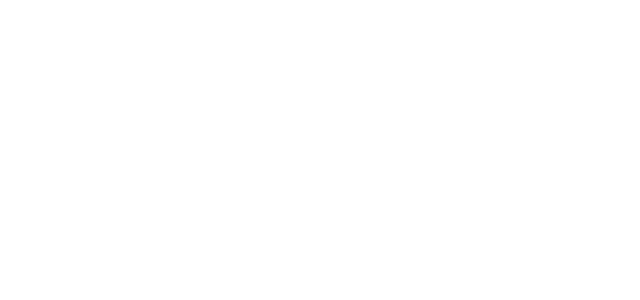
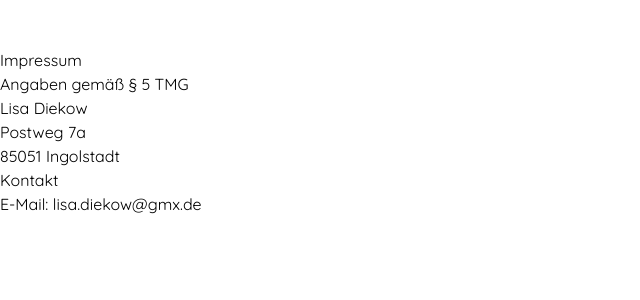
Before and after one commit to pweimann/new-construction-project, a Nuxt app: page /impressum in a window 1280 px wide. Before the commit this address had no page. Shown: the top 300 px of the page, without its empty margins (0-640 px from the left). Built offline with nearby package versions, Linux system fonts and the light colour scheme; what tw-elements would draw is missing.

Commit message:
add impressum

```diff
--- /dev/null
+++ b/pages/impressum.vue
@@ -0,0 +1,13 @@
+<template>
+  <div class='container mx-auto mt-12'>
+    <h1 class='text'>Impressum</h1>
+
+    <h2>Angaben gem&auml;&szlig; &sect; 5 TMG</h2>
+    <p>Lisa Diekow<br />
+      Postweg 7a<br />
+      85051 Ingolstadt</p>
+
+    <h2>Kontakt</h2>
+    <p>E-Mail: lisa.diekow@gmx.de</p>
+  </div>
+</template>
--- a/pages/index.vue
+++ b/pages/index.vue
@@ -31,12 +31,16 @@
   <MarqueeLabel class='my-16' :label='secondLabel' />
   <BackgroundImageSection />
   <TabSection :tabs-nav-list='saveOurPlanetList' title='Materialkreislauf' reverse invert />
+  <footer class='w-full flex align-center justify-center text-white text-xs bg-dark-rosa sm:py-2'>
+    <NuxtLink to='/impressum'>Impressum</NuxtLink>
+  </footer>
 </template>
 <script lang='ts' setup>
 import MarqueeLabel from '~/components/MarqueeLabel.vue'
 import { ref, Ref } from 'vue'
 import { TabNavItem } from '~/types/tab-nav-item'
 import ImageSlider from '~/components/ImageSlider.vue'
+import Impressum from '~/pages/impressum.vue'
 
 const tabsNavList: Ref<TabNavItem[]> = ref([
   {
```
